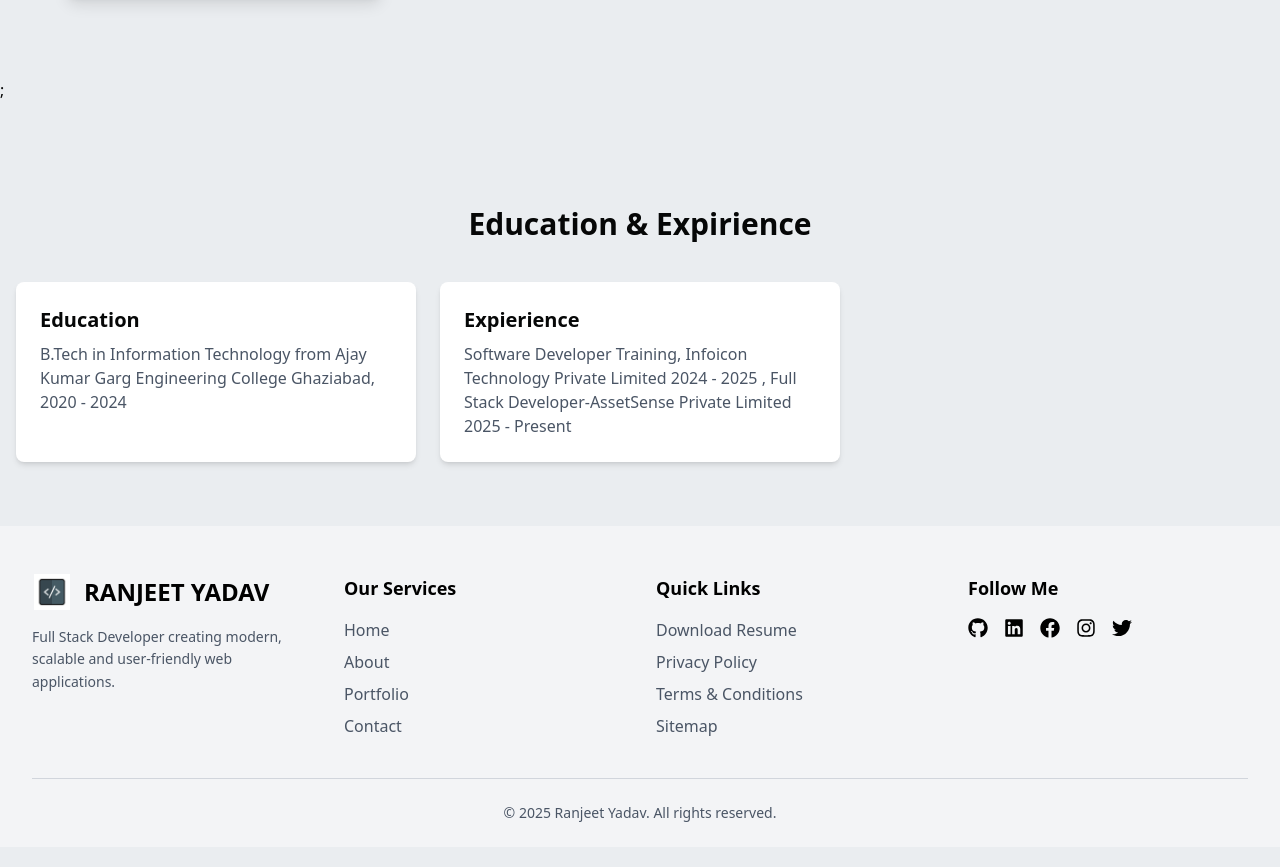
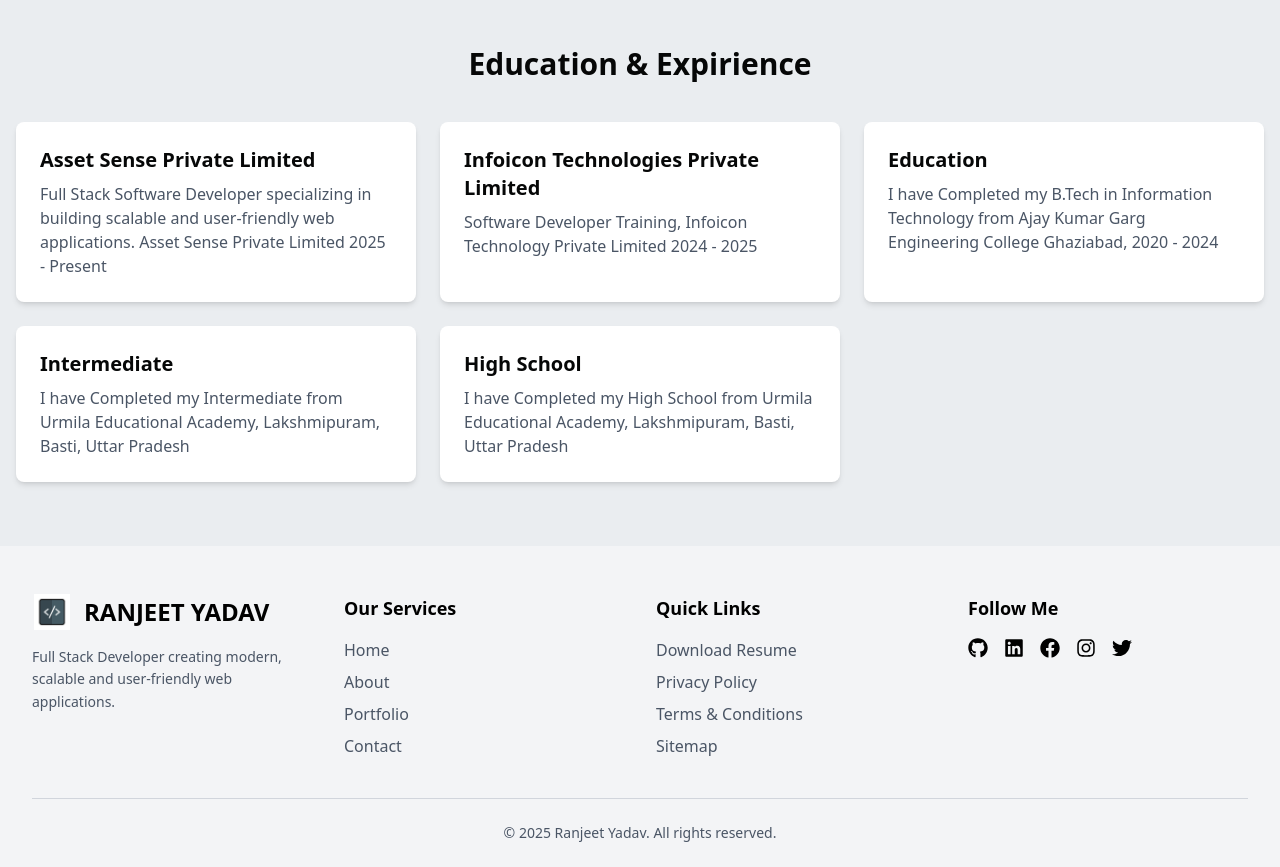
Before and after one commit to rj7075/Portfolio-My, a React (Vite) app in the folder client/: page /about in a window 1280 px wide. Shown: the part 701-1568 px from the top of the page. Built offline with nearby package versions, Linux system fonts and the light colour scheme.

Commit message:
about updated

```diff
--- a/client/src/components/AboutSection.jsx
+++ b/client/src/components/AboutSection.jsx
@@ -15,7 +15,7 @@ export default function AboutSection() {
   ];
 
   return (
-    <section className="py-10 sm:py-14 lg:py-20">
+    <section className="">
       <div className="max-w-7xl mx-auto px-4 sm:px-6 lg:px-8">
 
         {/* Title */}
--- a/client/src/components/EducationSection.jsx
+++ b/client/src/components/EducationSection.jsx
@@ -1,16 +1,35 @@
 import React from "react";
 
 const EducationCard = [
+
+  {
+    title: "Asset Sense Private Limited",
+    description:
+      "Full Stack Software Developer specializing in building scalable and user-friendly web applications. Asset Sense Private Limited 2025 - Present",
+  },
+  {
+    title: "Infoicon Technologies Private Limited",
+    description:
+      "Software Developer Training, Infoicon Technology Private Limited 2024 - 2025",
+  },
+
   {
     title: "Education",
     description:
-      " B.Tech in Information Technology from Ajay Kumar Garg Engineering College Ghaziabad, 2020 - 2024",
+      "I have Completed my B.Tech in Information Technology from Ajay Kumar Garg Engineering College Ghaziabad, 2020 - 2024",
   },
   {
-    title: "Expierience",
-    description:
-      "Software Developer Training, Infoicon Technology Private Limited 2024 - 2025 , Full Stack Developer-AssetSense Private Limited 2025 - Present",
-  },
+  title: "Intermediate",
+  description:
+    "I have Completed my Intermediate from Urmila Educational Academy, Lakshmipuram, Basti, Uttar Pradesh",
+},
+  {
+  title: "High School",
+  description:
+    "I have Completed my High School from Urmila Educational Academy, Lakshmipuram, Basti, Uttar Pradesh",
+},
+
+
 ];
 
 const EducationSection = () => {
--- a/client/src/components/Hero.jsx
+++ b/client/src/components/Hero.jsx
@@ -3,7 +3,7 @@ import { Link } from "react-router-dom";
 
 const Hero = () => {
   return (
-    <section className="py-4 pb-16 mb-5">
+    <section className="py-4 pb-20 mb-10">
       <div className="container mx-auto px-4">
         <div className="flex flex-col md:flex-row items-center">
           <div className="md:w-1/2 mb-10 md:mb-0">
```
